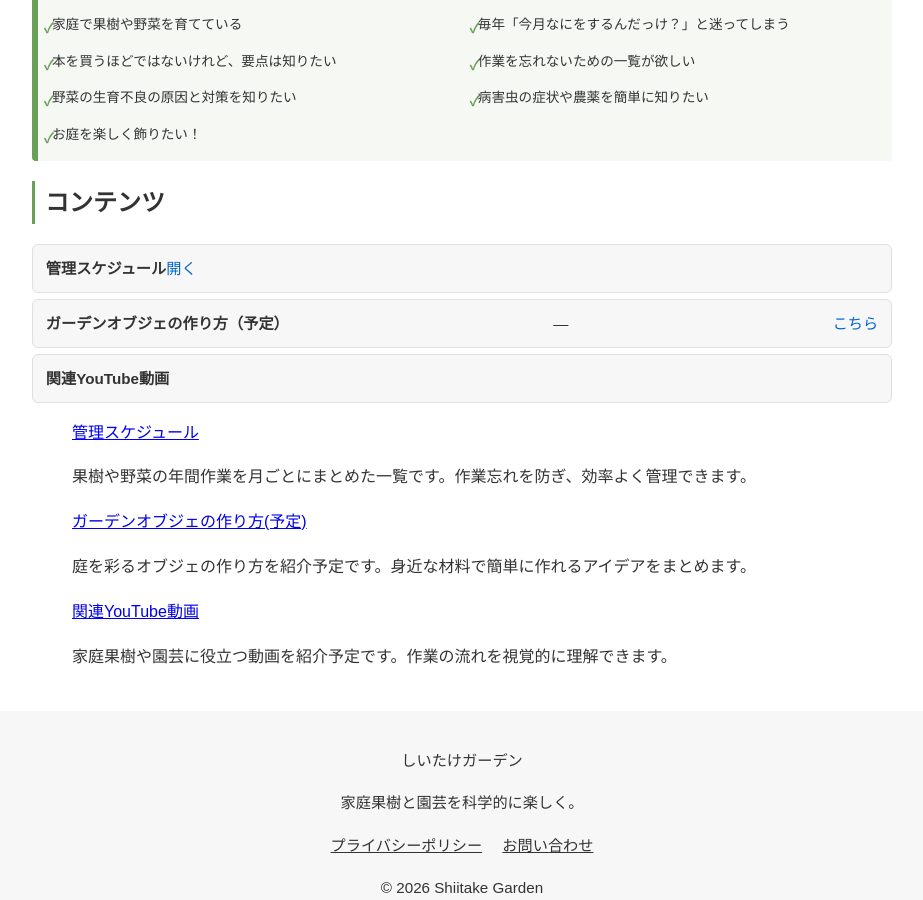
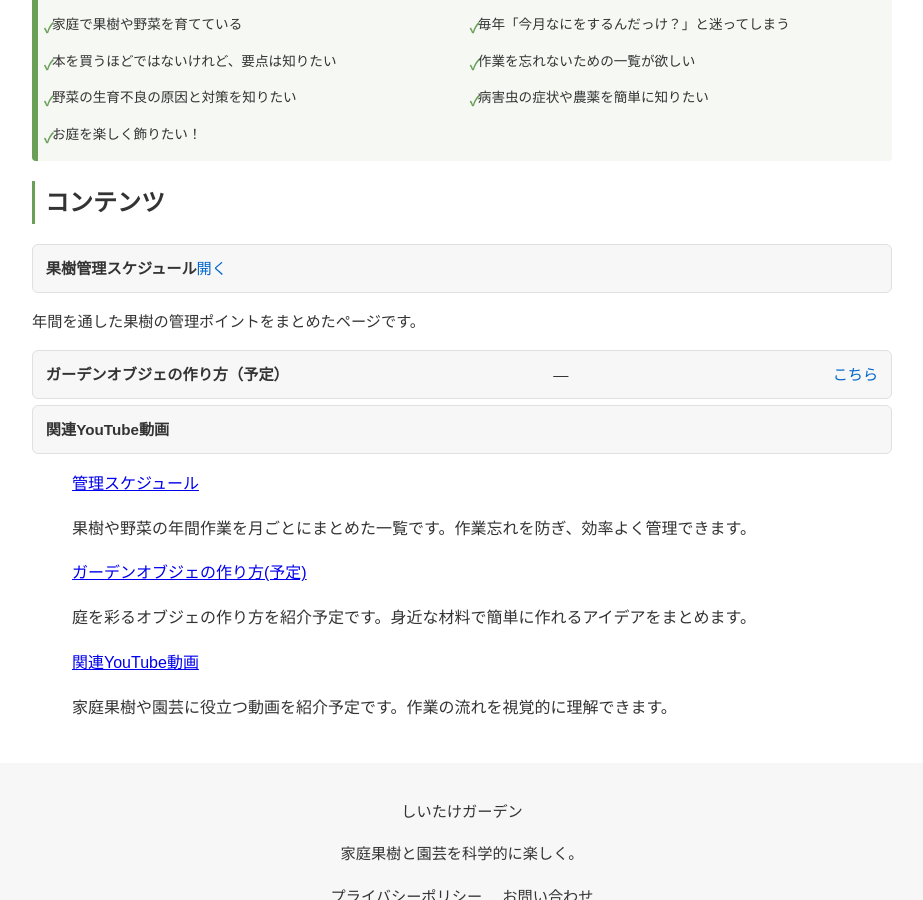
Before and after one commit to shiitake-garden/shiitake-garden.github.io, a Jekyll site: the page built from index.html, in a window 1280 px wide and 900 px high, scrolled down 500 px. Shown: the whole window, without its empty margins (178-1101 px from the left). Built offline with Jekyll 4.4.1, drawn with Linux system fonts in a browser that asks for light colours.

Commit message:
Update index.html

```diff
--- a/index.html
+++ b/index.html
@@ -29,7 +29,8 @@ title: 園芸データ検索
 <section>
   <h2>コンテンツ</h2>
   <ul class="content-list">
-     <li><a href="/plant-care"><strong>管理スケジュール</strong><span>開く</span></a></li>
+    <li><a href="/plant-care"><strong>果樹管理スケジュール</strong><span>開く</span></a></li>
+    <p class="item-desc">年間を通した果樹の管理ポイントをまとめたページです。</p>
     <li><strong>ガーデンオブジェの作り方（予定）</strong> — <a href="./pest.html">こちら</a></li>
     <li><strong>関連YouTube動画</strong></li>
   </ul>
```
